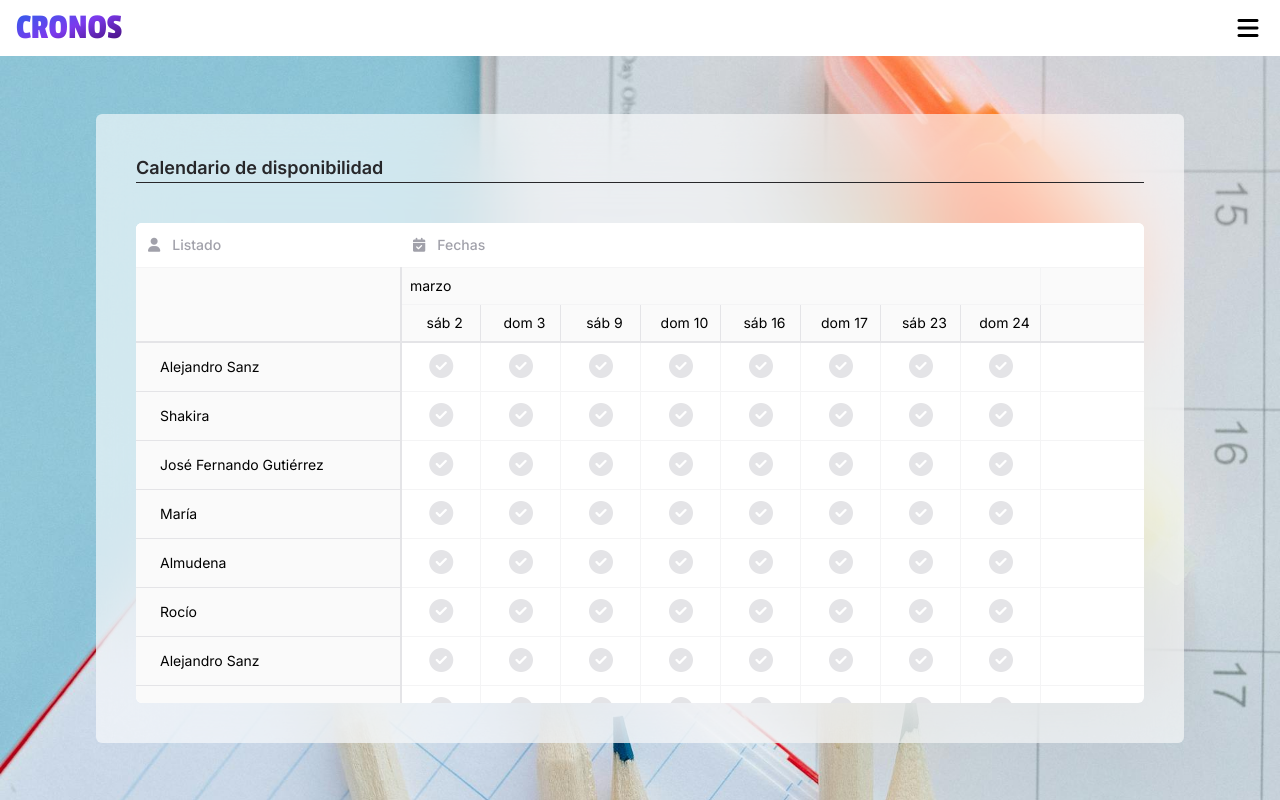
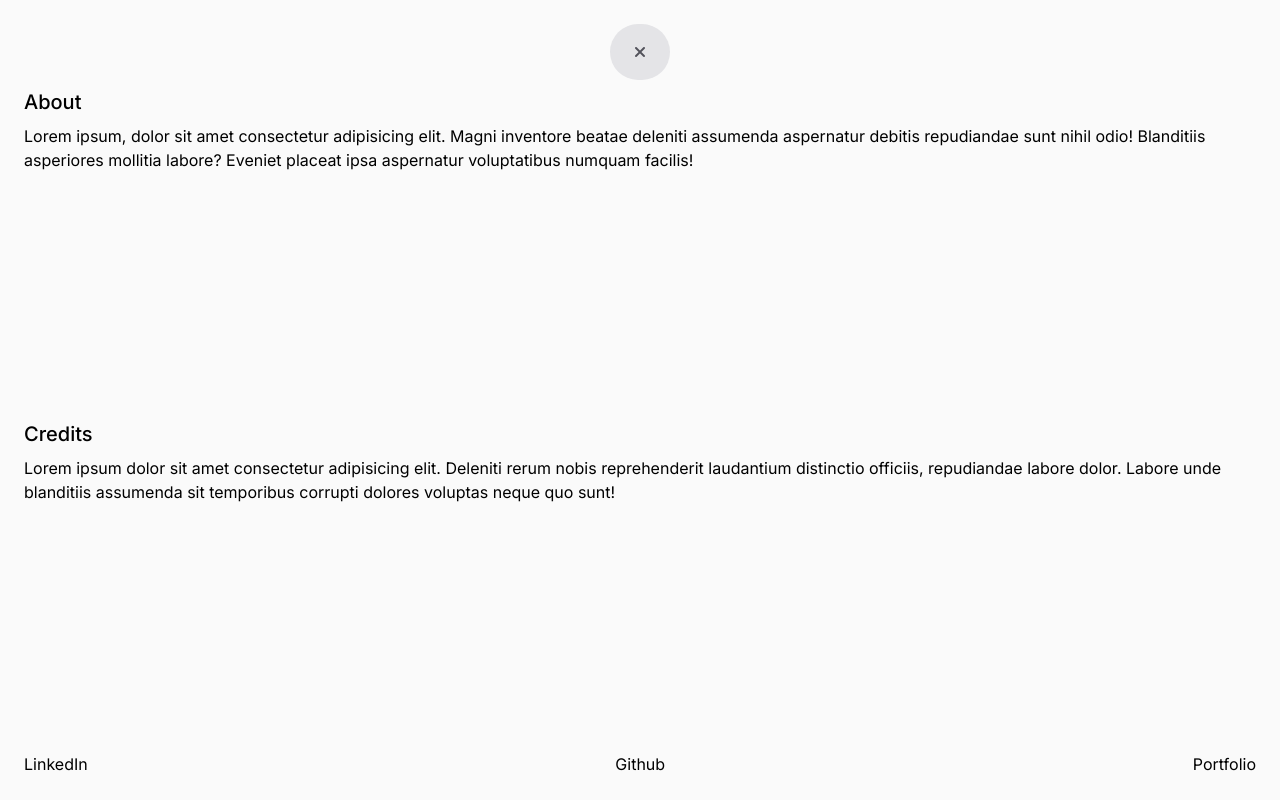
Before and after one commit to MMadlos/cronos-app, a React (Vite) app: page / in a window 1280 px wide. Built offline with nearby package versions, Linux system fonts and the light colour scheme.

Commit message:
Add nav component and logic

```diff
--- a/src/App.jsx
+++ b/src/App.jsx
@@ -8,6 +8,7 @@ import UserList from "./components/UserList/UserList"
 import Header from "./components/Header/Header"
 import Instructions from "./components/InitialSetup/Instructions"
 import DatePicker from "./components/DatePicker/DatePicker"
+import Nav from "./components/Nav/Nav"
 
 export const calendarProcess = {
 	init: "instructions",
@@ -29,13 +30,17 @@ export const SelectedDatesContext = createContext({
 })
 
 function App() {
-	const [stage, setStage] = useState(calendarProcess.table)
+	const [openNav, setOpenNav] = useState(true)
+	const [stage, setStage] = useState(calendarProcess.init)
 	const [selectedDates, setSelectedDates] = useState(mockSelectedDates)
 	const [participants, setParticipants] = useState(mockParticipants)
 
 	return (
-		<div className="flex min-h-[100vh] flex-col sm:h-screen">
-			<Header />
+		<div className="relative flex min-h-[100vh] flex-col sm:h-screen">
+			{openNav && <Nav onClickClose={() => setOpenNav(false)} />}
+			{!openNav && (
+				<>
+					<Header onClickOpenNav={() => setOpenNav(true)} />
 					<main className="bg-image flex h-full w-full grow bg-cover bg-center">
 						<section className="flex w-full grow sm:grid sm:items-center">
 							{stage === calendarProcess.init && (
@@ -43,7 +48,9 @@ function App() {
 									<SetupContainer>
 										<Instructions
 											onClick={() =>
-										setStage(calendarProcess.pickDates)
+												setStage(
+													calendarProcess.pickDates
+												)
 											}
 										/>
 									</SetupContainer>
@@ -51,7 +58,9 @@ function App() {
 										<button
 											className="rounded-md bg-gradient-to-br from-blue-700 via-violet-600 to-purple-700 px-8 py-3 font-semibold text-zinc-50"
 											onClick={() =>
-										setStage(calendarProcess.pickDates)
+												setStage(
+													calendarProcess.pickDates
+												)
 											}
 										>
 											Empezar
@@ -71,7 +80,9 @@ function App() {
 										>
 											<DatePicker
 												onClick={() =>
-											setStage(calendarProcess.peopleList)
+													setStage(
+														calendarProcess.peopleList
+													)
 												}
 											/>
 										</SelectedDatesContext.Provider>
@@ -89,7 +100,9 @@ function App() {
 									>
 										<UserList
 											onClickReturn={() =>
-										setStage(calendarProcess.pickDates)
+												setStage(
+													calendarProcess.pickDates
+												)
 											}
 											onClickNext={() =>
 												setStage(calendarProcess.table)
@@ -104,7 +117,10 @@ function App() {
 									value={{ participants, setParticipants }}
 								>
 									<SelectedDatesContext.Provider
-								value={{ selectedDates, setSelectedDates }}
+										value={{
+											selectedDates,
+											setSelectedDates,
+										}}
 									>
 										<Table />
 									</SelectedDatesContext.Provider>
@@ -112,6 +128,8 @@ function App() {
 							)}
 						</section>
 					</main>
+				</>
+			)}
 		</div>
 	)
 }
--- a/src/components/Header/Header.jsx
+++ b/src/components/Header/Header.jsx
@@ -1,14 +1,16 @@
-export default function Header() {
-	// TODO: edit image by selecting from unsplash or uploading file
+export default function Header({ onClickOpenNav }) {
 	return (
 		<header className="w-full bg-white">
 			<div className="flex flex-row items-center justify-between px-4 py-2">
 				<h1 className="font-passionOne bg-gradient-to-br from-blue-600 via-violet-600 to-purple-950 bg-clip-text text-4xl uppercase text-transparent">
 					Cronos
 				</h1>
-				<div className="grid size-8 place-items-center">
+				<button
+					className="grid size-8 place-items-center"
+					onClick={onClickOpenNav}
+				>
 					<i className="fa-solid fa-bars text-2xl" />
-				</div>
+				</button>
 			</div>
 		</header>
 	)
--- a/src/components/Nav/Nav.jsx
+++ b/src/components/Nav/Nav.jsx
@@ -1,35 +1,43 @@
-import { useState } from "react"
-import SummaryCalendar from "../SummaryCalendar/SummaryCalendar"
+export default function Nav({ onClickClose }) {
+	return (
+		<nav className="absolute top-0 z-10 flex h-screen max-h-screen flex-col gap-2  bg-zinc-50 p-6">
+			<div className="mx-auto w-fit">
+				<button
+					className="rounded-full bg-zinc-200 px-6 py-4"
+					onClick={onClickClose}
+				>
+					<i className="fa-solid fa-xmark text-zinc-600" />
+				</button>
+			</div>
+			<div className="flex h-full flex-col justify-between gap-10">
+				<div>
+					<h2 className="mb-2 text-xl font-medium">About</h2>
+					<p>
+						Lorem ipsum, dolor sit amet consectetur adipisicing
+						elit. Magni inventore beatae deleniti assumenda
+						aspernatur debitis repudiandae sunt nihil odio!
+						Blanditiis asperiores mollitia labore? Eveniet placeat
+						ipsa aspernatur voluptatibus numquam facilis!
+					</p>
+				</div>
 
-export default function Nav({ summaryData }) {
-	const [openNav, setOpenNav] = useState(false)
+				<div>
+					<h2 className="mb-2 text-xl font-medium">Credits</h2>
+					<p>
+						Lorem ipsum dolor sit amet consectetur adipisicing elit.
+						Deleniti rerum nobis reprehenderit laudantium distinctio
+						officiis, repudiandae labore dolor. Labore unde
+						blanditiis assumenda sit temporibus corrupti dolores
+						voluptas neque quo sunt!
+					</p>
+				</div>
 
-	return (
-		<div
-			className=" border-r-2 border-zinc-200 bg-zinc-50 p-2"
-			id="aside-nav"
-		>
-			{openNav ? (
-				<>
-					<div className="flex flex-row items-center justify-between">
-						<h2 className="my-2 text-zinc-400">Summary</h2>
-						<button
-							className="size-8 rounded hover:bg-zinc-200"
-							onClick={() => setOpenNav(false)}
-						>
-							<i className="fa-solid fa-circle-chevron-left text-xl text-zinc-500 " />
-						</button>
-					</div>
-					<SummaryCalendar summaryData={summaryData} />
-				</>
-			) : (
-				<button
-					className="size-8 rounded hover:bg-zinc-200"
-					onClick={() => setOpenNav(true)}
-				>
-					<i className="fa-solid fa-circle-chevron-right text-xl text-zinc-500 " />
-				</button>
-			)}
-		</div>
+				<div className="flex flex-row items-center justify-between gap-4">
+					<button>LinkedIn</button>
+					<button>Github</button>
+					<button>Portfolio</button>
+				</div>
+			</div>
+		</nav>
 	)
 }
```
Lines whose indentation alone changed are shown as unchanged.
